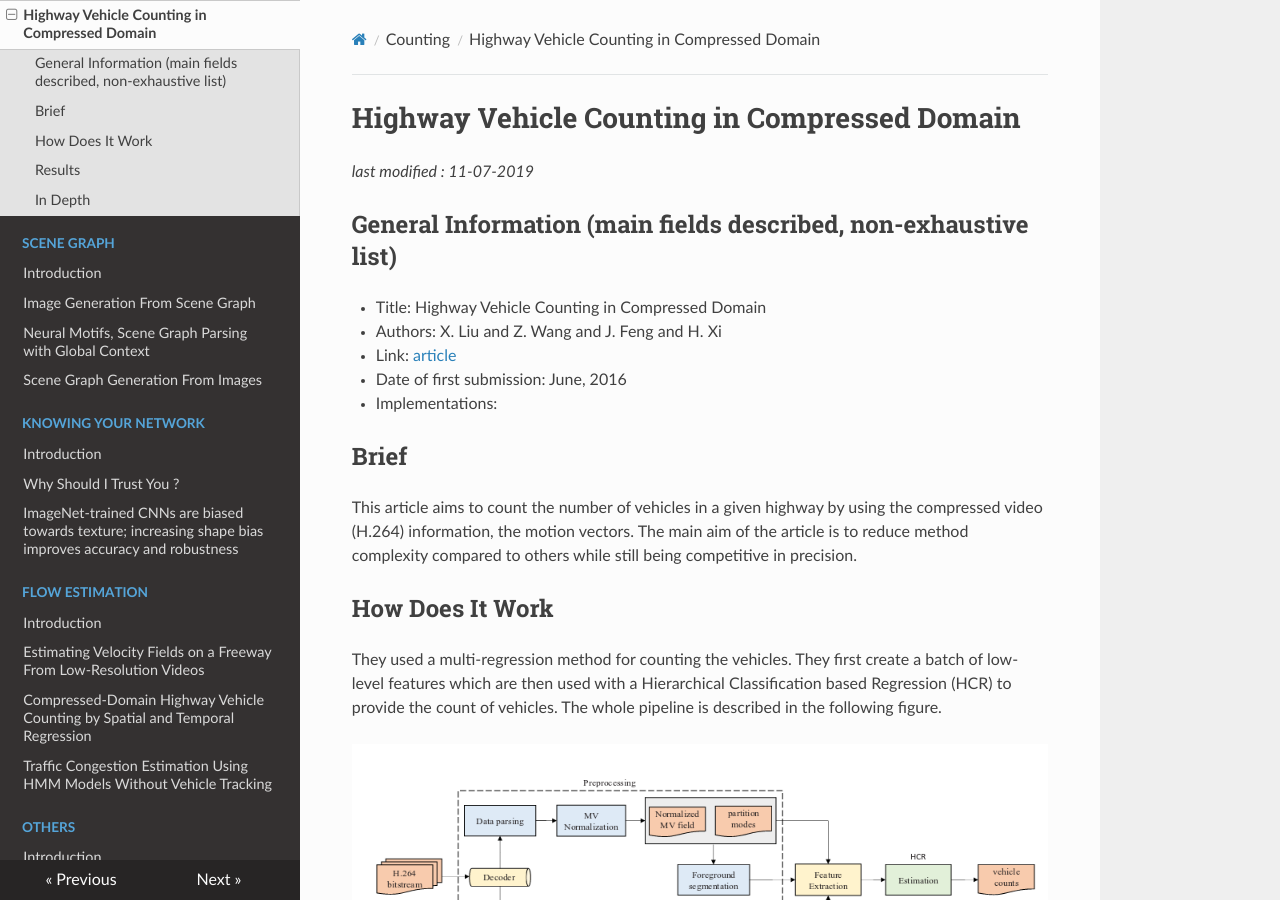
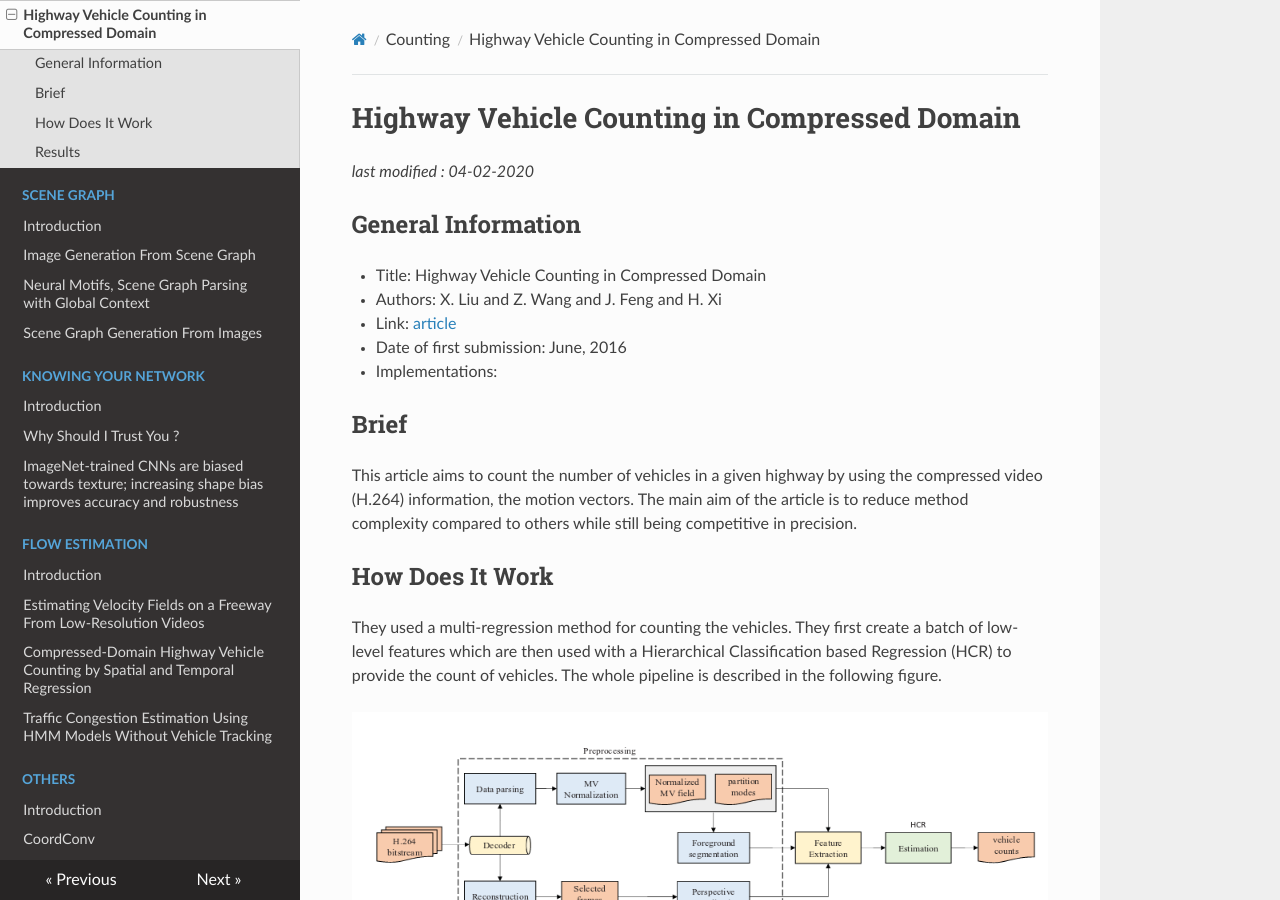
Before and after one commit to D3lt4lph4/papers, an MkDocs documentation site: the page built from docs/counting/highwayvehiclecountingcompresseddomain.md, in a window 1280 px wide and 900 px high. Built offline with MkDocs 1.6.1, drawn with Linux system fonts in a browser that asks for light colours; nearby versions of some CDN libraries; old or Windows-style settings are respelled for this version of MkDocs; some of the changed text lies outside the part shown.

Commit message:
minor corrections

```diff
--- a/docs/counting/highwayvehiclecountingcompresseddomain.md
+++ b/docs/counting/highwayvehiclecountingcompresseddomain.md
@@ -1,8 +1,8 @@
 # Highway Vehicle Counting in Compressed Domain
 
-_last modified : 11-07-2019_
+_last modified : 04-02-2020_
 
-## General Information (main fields described, non-exhaustive list)
+## General Information
 
 - Title: Highway Vehicle Counting in Compressed Domain
 - Authors: X. Liu and Z. Wang and J. Feng and H. Xi
@@ -48,7 +48,3 @@ Some of the results are shown in the following table. Multiple training strategi
 | Authors (with all features) | 3.389 | **3.214** | **3.193** | **3.063** | **2.813** | 2.736 | 2.593 |
 | [Chan et al.](https://ieeexplore.ieee.org/abstract/document/4587569) | 3.324 | 3.294 | 3.217 | 3.074 | 2.838 | 2.650 | 2.653 |
 | [Ryan et al.](https://www.sciencedirect.com/science/article/pii/S1077314214001611) | **3.301** | 3.242 | 3.196 | 3.181 | 3.035 | **2.586** | **2.543** |
-
-## In Depth
-
-See the article
```
